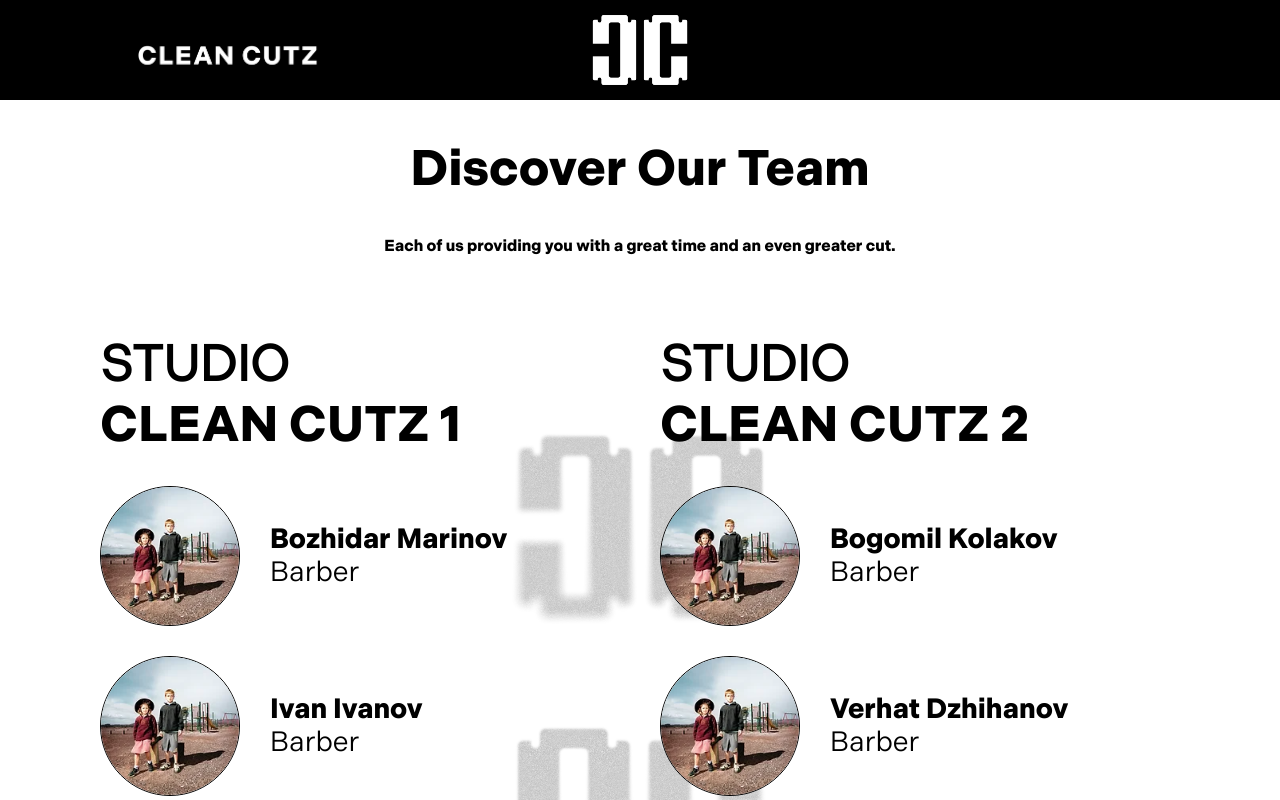
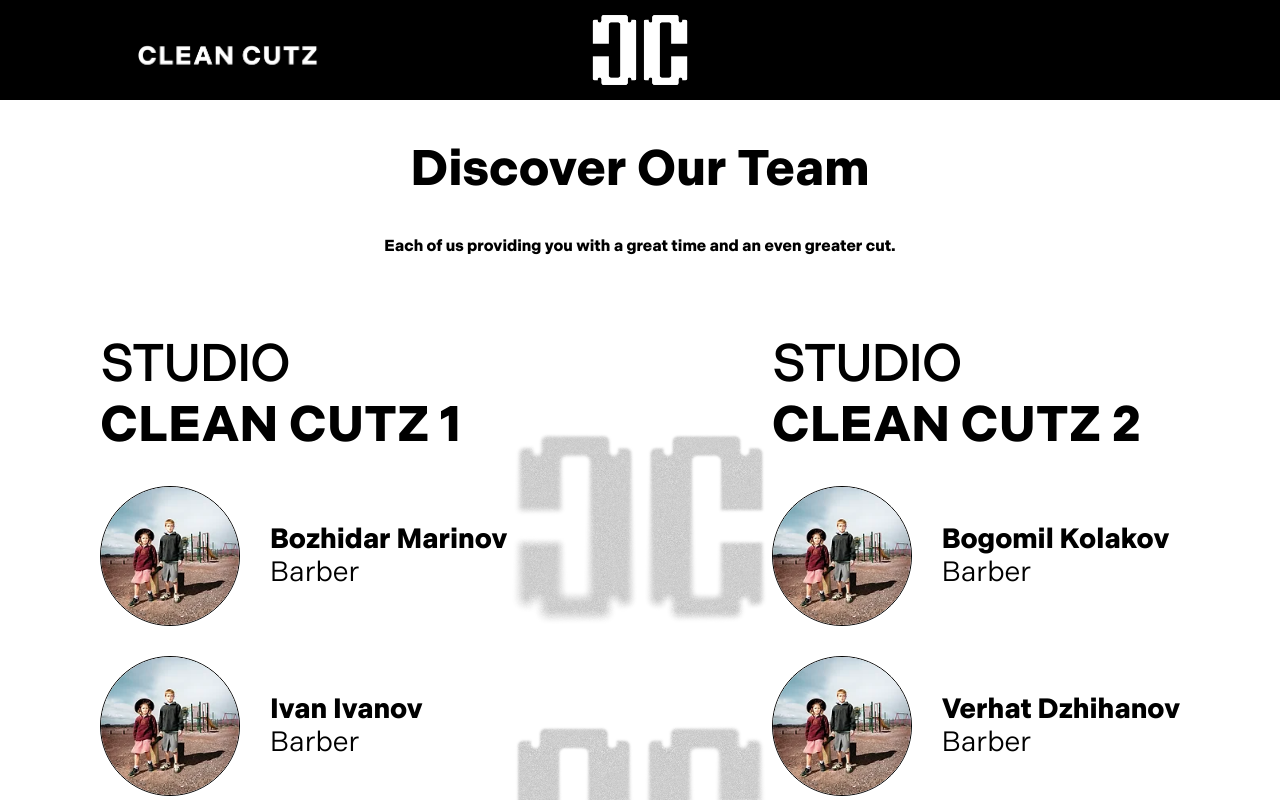
Before and after one commit to BoychoDzhorgov/CleanCuts, a React (Create React App) app: page / in a window 1280 px wide. Shown: the top 800 px of the page. Built offline with nearby package versions, Linux system fonts and the light colour scheme.

Commit message:
fixed studios section

```diff
--- a/src/App.scss
+++ b/src/App.scss
@@ -17,7 +17,7 @@
 
       @media screen and (min-width: 768px) {
         display: grid;
-        grid-template-columns: repeat(2, 1fr);
+        grid-template-columns: repeat(auto, 1fr, auto);
         gap: 40px;
         padding: 40px 100px;
       }
--- a/src/components/studio-second/studioSecond.scss
+++ b/src/components/studio-second/studioSecond.scss
@@ -2,6 +2,7 @@
 
 .studio-second {
     margin-top: 40px;
+    grid-column: 2;
 
     @media screen and (min-width: 768px) {
         margin-top: 0;
```
